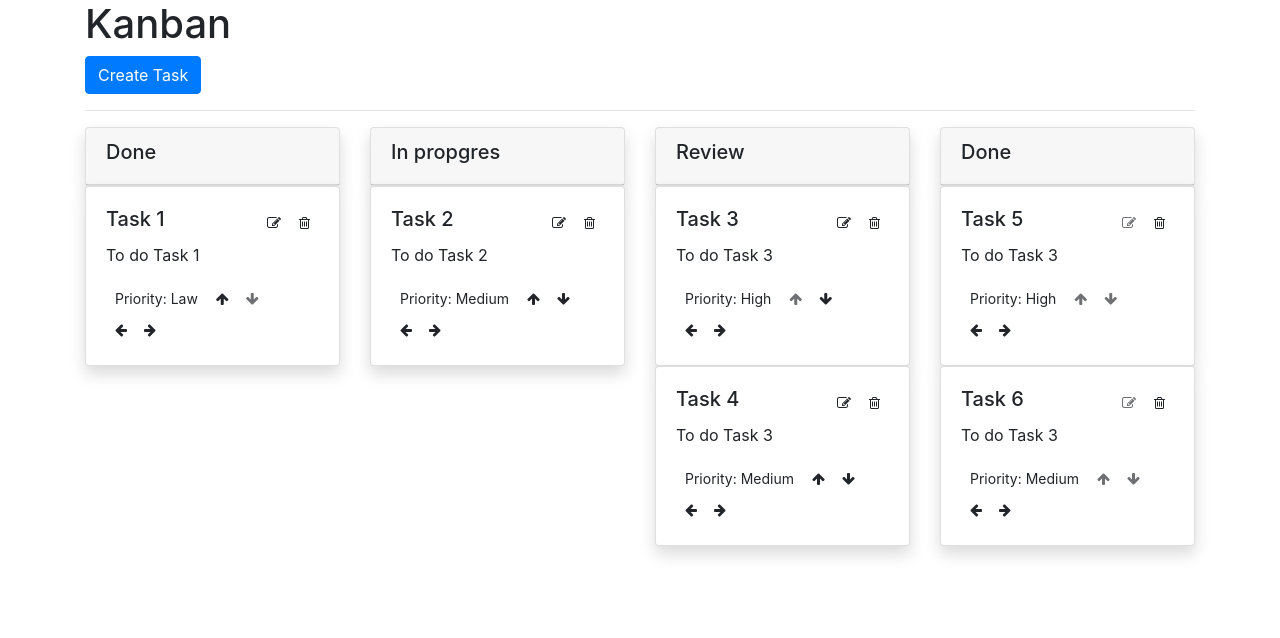
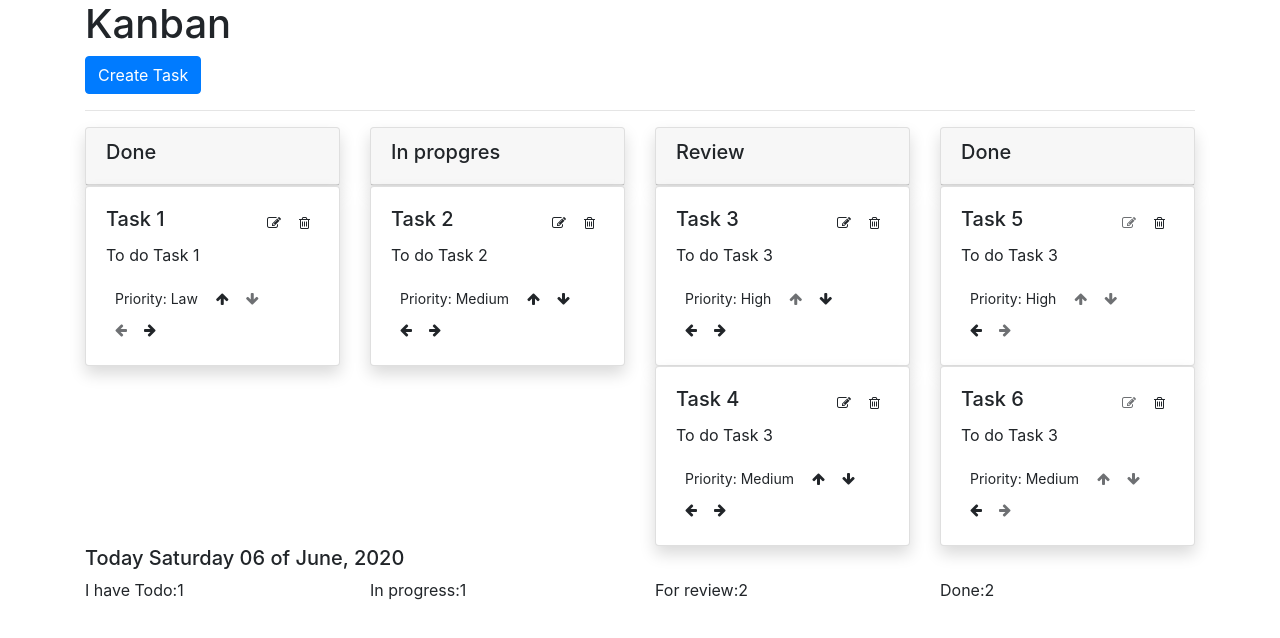
Before and after one commit to AnnaIrkhina/kanban2, a React (Create React App) app: page / in a window 1280 px wide. Shown: the top 638 px of the page. Built offline with nearby package versions, Linux system fonts and the light colour scheme.

Commit message:
Added counters

```diff
--- a/src/App.js
+++ b/src/App.js
@@ -53,14 +53,39 @@ const taskListDefoult = [
 
 function App() {
     const [taskList, setTaskList] = useState(taskListDefoult);
+
+    const[todo, setTodo] = useState(1);
+    const[inProgress, setInProgress] = useState(1);
+    const[review, setReview] = useState(2);
+    const[done, setDone] = useState(2);
+
+    const recalcTaskStatus = (taskList) =>{
+
+        let todoCounter = 0, inProgressCounter = 0, reviewCounter = 0, doneCounter = 0;
+
+        taskList.map( el=>{
+            el.status === 0 ? todoCounter ++ :
+                el.status === 1? inProgressCounter ++:
+                    el.status === 2? reviewCounter++:doneCounter++
+
+        })
+        setTodo(todoCounter);
+        setInProgress(inProgressCounter);
+        setReview(reviewCounter);
+        setDone(doneCounter);
+
+    }
     const createTask = (title, description)=>{
         const updatedTaskList = [... taskList];
         updatedTaskList.push({name: title, id:Math.random(), description:description, status:0, priority:1});
         setTaskList(updatedTaskList);
+        recalcTaskStatus(updatedTaskList);
+
     }
     const deleteTask = (id) =>{
         const updatedTaskList = taskList.filter(el=> el.id != id);
         setTaskList(updatedTaskList);
+        recalcTaskStatus(updatedTaskList);
 
     }
     const elementPriorityDecrease = (id) =>{
@@ -69,14 +94,33 @@ function App() {
             else return el;
         })
         setTaskList(updatedTaskList);
+        recalcTaskStatus(updatedTaskList);
+    }
 
-    }
     const elementPriorityIncrease = (id) =>{
         const updatedTaskList = taskList.map( el=> {
             if (el.id === id) return {...el, priority: el.priority+1}
             else return el;
         })
         setTaskList(updatedTaskList);
+        recalcTaskStatus(updatedTaskList);
+    }
+    const statusDecrease = (id) =>{
+        const updatedTaskList = taskList.map( el=> {
+            if (el.id === id) return {...el, status: el.status-1}
+            else return el;
+        })
+        setTaskList(updatedTaskList);
+        recalcTaskStatus(updatedTaskList);
+
+    }
+    const statusIncrease = (id) =>{
+        const updatedTaskList = taskList.map( el=> {
+            if (el.id === id) return {...el, status: el.status+1}
+            else return el;
+        })
+        setTaskList(updatedTaskList);
+        recalcTaskStatus(updatedTaskList);
     }
     return (
         <div>
@@ -84,8 +128,10 @@ function App() {
             <Tasks taskList={taskList} deleteTask = {deleteTask}
                    elementPriorityDecrease = {elementPriorityDecrease}
                    elementPriorityIncrease = {elementPriorityIncrease}
+                   statusDecrease = {statusDecrease}
+                   statusIncrease = {statusIncrease}
             />
-            <Footer/>
+            <Footer todo = {todo} inProgress = {inProgress} review={review} done = {done}/>
         </div>
     );
 }
--- a/src/Footer/Footer.js
+++ b/src/Footer/Footer.js
@@ -1,9 +1,28 @@
-import React from 'react';
+import React, {useState} from 'react';
 
 
+const objToday = new Date();
+
+const weekday = ['Sunday', 'Monday', 'Tuesday', 'Wednesday', 'Thursday', 'Friday', 'Saturday'];
+const dayOfWeek = weekday[objToday.getDay()];
+const dayOfMonth = (objToday.getDate() < 10) ? '0' + objToday.getDate() : objToday.getDate();
+const months = ['January', 'February', 'March', 'April', 'May', 'June', 'July', 'August', 'September', 'October', 'November', 'December'];
+const curMonth = months[objToday.getMonth()];
+const curYear = objToday.getFullYear();
+
+const today = dayOfWeek + " " + dayOfMonth + " of " + curMonth + ", " + curYear;
+
 function Footer(props) {
+
   return (
-    <div>
+    <div className="container">
+      <h5>Today {today}</h5>
+        <div className="row">
+            <div className="col" >I have Todo:{props.todo}</div>
+            <div className="col" >In progress:{props.inProgress}</div>
+            <div className="col" >For review:{props.review}</div>
+            <div className="col" >Done:{props.done}</div>
+        </div>
     </div>
   );
 }
--- a/src/TaskList/TaskList.js
+++ b/src/TaskList/TaskList.js
@@ -11,6 +11,13 @@ function TaskList(props) {
     }
     const elementPriorityIncrease = (id) =>{
         props.elementPriorityIncrease(id);
+    }
+    const statusDecrease = (id) =>{
+        props.statusDecrease(id);
+
+    }
+    const statusIncrease = (id) =>{
+        props.statusIncrease(id);
     }
     return (
         <div className="col-sm">
@@ -29,6 +36,8 @@ function TaskList(props) {
                 <TaskListElement el={el} deleteTask = {deleteTask}
                                  elementPriorityDecrease = {elementPriorityDecrease}
                                  elementPriorityIncrease = {elementPriorityIncrease}
+                                 statusDecrease = {statusDecrease}
+                                 statusIncrease = {statusIncrease}
                 />
             )}
         </div>
--- a/src/TaskList/TaskListElement.js
+++ b/src/TaskList/TaskListElement.js
@@ -13,6 +13,14 @@ function TaskListElement(props) {
     }
     const elementPriorityDecrease = () => {
         props.elementPriorityDecrease(props.el.id);
+    }
+
+    const statusIncrease = () => {
+        props.statusIncrease(props.el.id)
+    }
+
+    const statusDecrease = () => {
+        props.statusDecrease(props.el.id)
     }
 
     return (
@@ -51,8 +59,11 @@ function TaskListElement(props) {
                     </div>
 
                     <div className="btn-group" role="group" aria-label="Basic example">
-                        <button className="btn btn-sm "><i className="fa fa-arrow-left"></i></button>
-                        <button className="btn btn-sm "><i className="fa fa-arrow-right"></i></button>
+                        <button className="btn btn-sm " disabled={props.el.status === 0} onClick={statusDecrease}><i
+                            className="fa fa-arrow-left"></i></button>
+
+                        <button className="btn btn-sm " disabled={props.el.status === 3} onClick={statusIncrease}><i
+                            className="fa fa-arrow-right"></i></button>
                     </div>
                 </div>
             </div>
--- a/src/TaskList/Tasks.js
+++ b/src/TaskList/Tasks.js
@@ -15,6 +15,13 @@ function Tasks(props) {
     const elementPriorityIncrease = (id) =>{
         props.elementPriorityIncrease(id);
     }
+    const statusDecrease = (id) =>{
+        props.statusDecrease(id);
+
+    }
+    const statusIncrease = (id) =>{
+        props.statusIncrease(id);
+    }
 
     return (
         <div className="container">
@@ -25,21 +32,29 @@ function Tasks(props) {
                 deleteTask = {deleteTask}
                           elementPriorityDecrease = {elementPriorityDecrease}
                           elementPriorityIncrease = {elementPriorityIncrease}
+                          statusDecrease = {statusDecrease}
+                          statusIncrease = {statusIncrease}
                 />
                 <TaskList status ={1} taskList = {props.taskList.filter(el=> el.status === 1).sort((a,v)=>v.priority-a.priority)}
                           deleteTask = {deleteTask}
                           elementPriorityDecrease = {elementPriorityDecrease}
                           elementPriorityIncrease = {elementPriorityIncrease}
+                          statusDecrease = {statusDecrease}
+                          statusIncrease = {statusIncrease}
                 />
                 <TaskList status ={2} taskList = {props.taskList.filter(el=> el.status === 2).sort((a,v)=>v.priority-a.priority)}
                           deleteTask = {deleteTask}
                           elementPriorityDecrease = {elementPriorityDecrease}
                           elementPriorityIncrease = {elementPriorityIncrease}
+                          statusDecrease = {statusDecrease}
+                          statusIncrease = {statusIncrease}
                 />
                 <TaskList status ={3} taskList = {props.taskList.filter(el=> el.status === 3).sort((a,v)=>v.priority-a.priority)}
                           deleteTask = {deleteTask}
                           elementPriorityDecrease = {elementPriorityDecrease}
                           elementPriorityIncrease = {elementPriorityIncrease}
+                          statusDecrease = {statusDecrease}
+                          statusIncrease = {statusIncrease}
                 />
             </div>
         </div>
```
